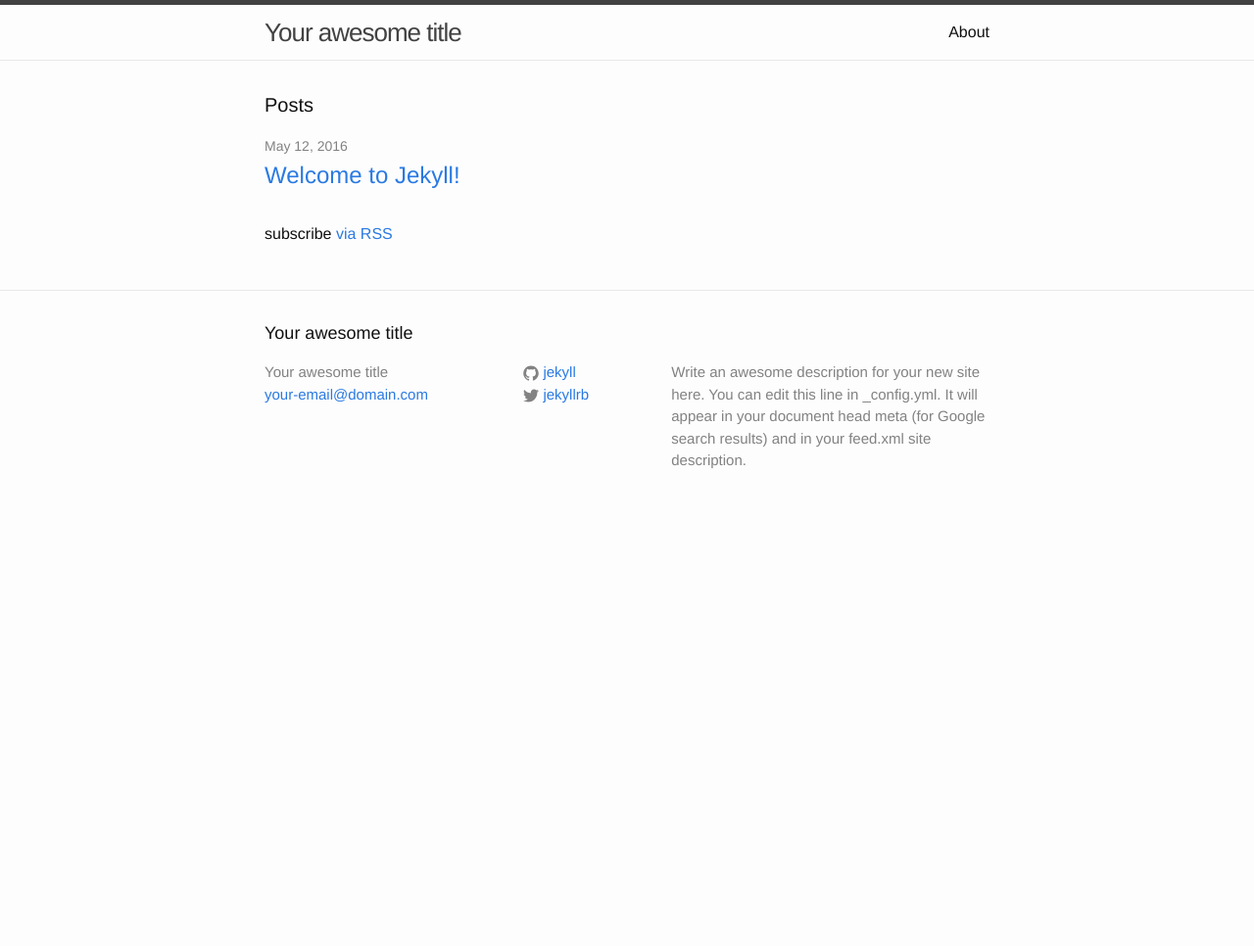
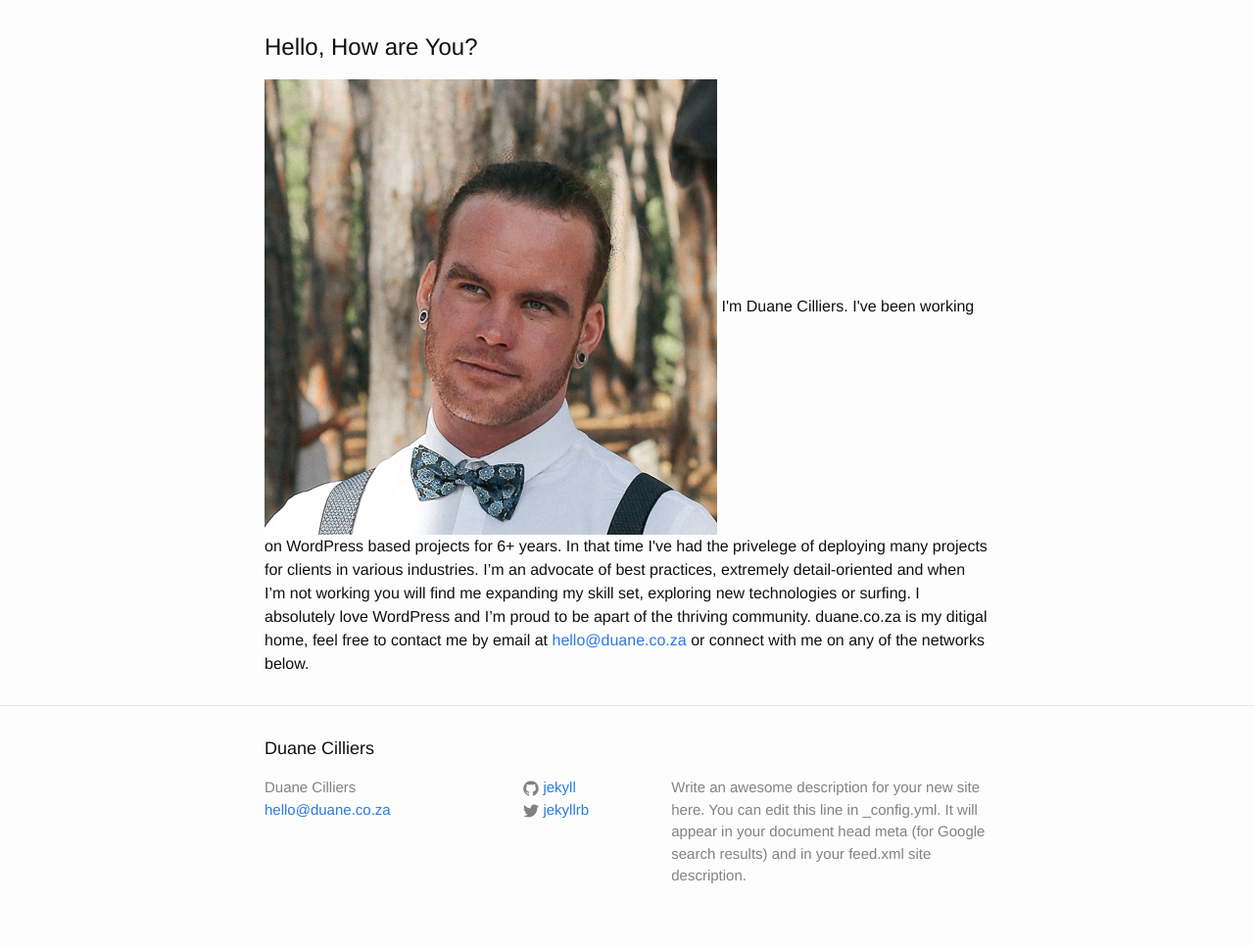
Before and after one commit to duanecilliers/duane.co.za-archive, a Jekyll site: the page built from index.html, in a window 1280 px wide. Shown: the whole page at 98% size. Built offline with Jekyll 4.4.1, drawn with Linux system fonts in a browser that asks for light colours; before the commit the page ends 900 px from its top, so only the background shows below that.

Commit message:
Added bio information.

```diff
--- a/_config.yml
+++ b/_config.yml
@@ -6,14 +6,14 @@
 # 'jekyll serve'. If you change this file, please restart the server process.
 
 # Site settings
-title: Your awesome title
-email: your-email@domain.com
+title: Duane Cilliers
+email: hello@duane.co.za
 description: > # this means to ignore newlines until "baseurl:"
   Write an awesome description for your new site here. You can edit this
   line in _config.yml. It will appear in your document head meta (for
   Google search results) and in your feed.xml site description.
 baseurl: "" # the subpath of your site, e.g. /blog
-url: "http://yourdomain.com" # the base hostname & protocol for your site
+url: "http://duane.co.za" # the base hostname & protocol for your site
 twitter_username: jekyllrb
 github_username:  jekyll
 
--- /dev/null
+++ b/_includes/bio.html
@@ -0,0 +1,17 @@
+<section id="bio">
+
+  <h2>Hello, How are You?</h2>
+
+  <div itemscope itemtype="http://schema.org/Person">
+
+    <img itemprop="image" src="images/profile.jpg" alt="Duane Cilliers">
+
+    <span itemprop="description">
+      I'm <span itemprop="name">Duane Cilliers</span>. I've been working on WordPress based projects for 6+ years. In that time I've had the privelege of deploying many projects for clients in various industries. I’m an advocate of best practices, extremely detail-oriented and when I’m not working you will find me expanding my skill set, exploring new technologies or surfing. I absolutely love WordPress and I’m proud to be apart of the thriving community.
+    </span>
+
+    <span itemprop="url">duane.co.za</span> is my ditigal home, feel free to contact me by email at <a href="mailto:hello@duane.co.za"><span itemprop="email">hello@duane.co.za</span></a> or connect with me on any of the networks below.
+
+  </div>
+
+</section>
--- a/_layouts/default.html
+++ b/_layouts/default.html
@@ -4,8 +4,6 @@
   {% include head.html %}
 
   <body>
-
-    {% include header.html %}
 
     <div class="page-content">
       <div class="wrapper">
--- a/index.html
+++ b/index.html
@@ -2,22 +2,4 @@
 layout: default
 ---
 
-<div class="home">
-
-  <h1 class="page-heading">Posts</h1>
-
-  <ul class="post-list">
-    {% for post in site.posts %}
-      <li>
-        <span class="post-meta">{{ post.date | date: "%b %-d, %Y" }}</span>
-
-        <h2>
-          <a class="post-link" href="{{ post.url | prepend: site.baseurl }}">{{ post.title }}</a>
-        </h2>
-      </li>
-    {% endfor %}
-  </ul>
-
-  <p class="rss-subscribe">subscribe <a href="{{ "/feed.xml" | prepend: site.baseurl }}">via RSS</a></p>
-
-</div>
+{% include bio.html %}
```
Also changed, not shown: images/profile.jpg (added).
